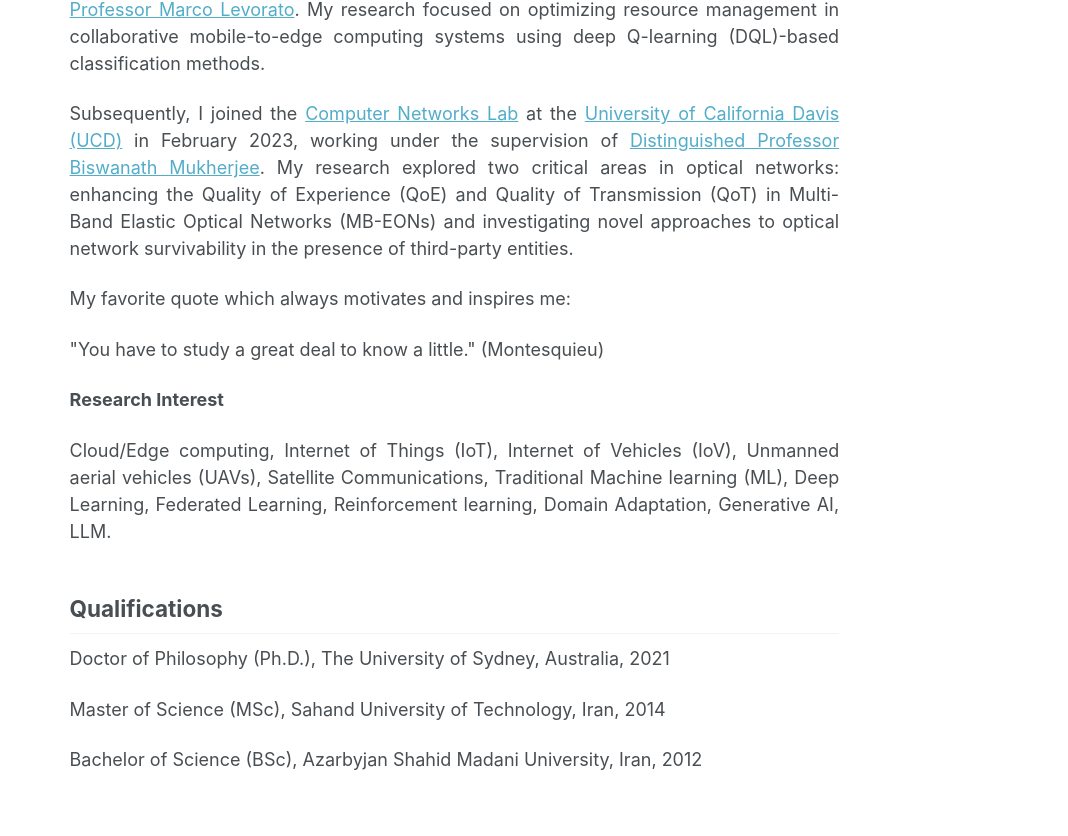
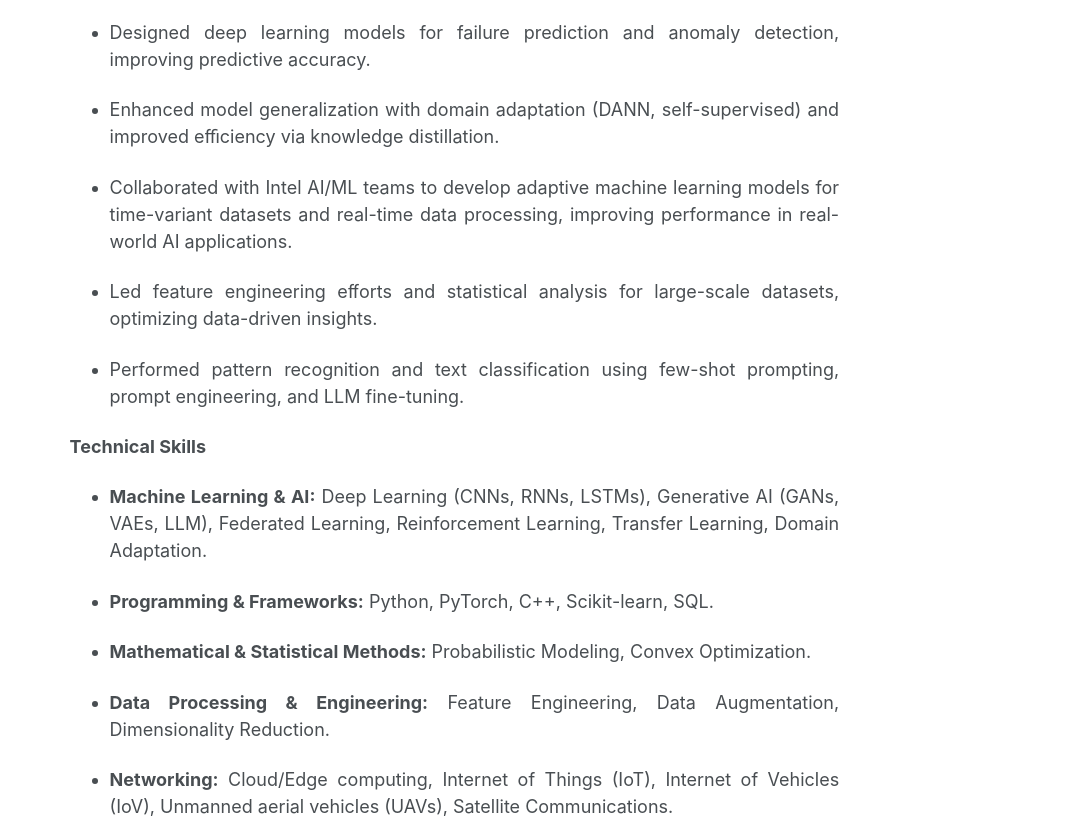
Before and after one commit to foroughshirinabkenar/mysite, a plain HTML site: page index.html in a window 1280 px wide. Shown: the part 404-1240 px from the top of the page, 212-1280 px from the left. Drawn offline with nearby package versions, Linux system fonts and the light colour scheme; some packages are replaced by stand-ins of ours.

Commit message:
index.html

```diff
--- a/index.html
+++ b/index.html
@@ -192,6 +192,7 @@
                         <h1 class="page__title" itemprop="headline">About me</h1>
                     </header>
                     <section class="page__content" itemprop="text">
+                        <!--
                         <p align="justify">I earned my Ph.D. in Electrical and Information Engineering from <a href="https://www.sydney.edu.au/" target="_blank">The University of Sydney</a> (March 2018 – December 2021), under the supervision of <a href="https://www.sydney.edu.au/engineering/about/our-people/academic-staff/abbas-jamalipour.html" target="_blank">Professor Abbas Jamalipour</a> at the <a href="https://www.sydney.edu.au/engineering/our-research/internet-of-things/centre-for-iot-and-telecommunications/our-research-wireless-networking.html">Wireless Networking Group (WiNG)</a>. My research focused on meeting diverse quality of service (QoS) requirements—such as energy efficiency, delay, and throughput—in edge computing-enabled Internet of Things (IoT) networks.</p>
 
                         <p align="justify">After completing my Ph.D., I held two postdoctoral research positions. From February 2022 to January 2023, I was a postdoctoral scholar in the <a href="https://iasl.ics.uci.edu/" target="_blank">Intelligent and Autonomous Systems Lab (IASL)</a> at the <a href="https://uci.edu/" target="_blank">University of California Irvine (UCI)</a>, under the supervision of <a href="https://iasl.ics.uci.edu/people/marco-levorato/" target="_blank">Professor Marco Levorato</a>. My research focused on optimizing resource management in collaborative mobile-to-edge computing systems using deep Q-learning (DQL)-based classification methods.</p>
@@ -201,9 +202,39 @@
                         <p>My favorite quote which always motivates and inspires me:</p>
 
                         <p>"You have to study a great deal to know a little." (Montesquieu)</p>
+                        -->
 
-                        <p><strong>Research Interest</strong></p>
-                        <p align="justify">Cloud/Edge computing, Internet of Things (IoT), Internet of Vehicles (IoV), Unmanned aerial vehicles (UAVs), Satellite Communications, Traditional Machine learning (ML), Deep Learning, Federated Learning, Reinforcement learning, Domain Adaptation, Generative AI, LLM.</p>
+                        <p align="justify">I am an AI/ML and Networking engineer and researcher with expertise in deep learning, generative AI, domain adaptation, and
+                            wireless/optical communications and networks. I am experienced in developing cutting-edge AI models and fine-tuning LLMs for optimization and
+                            decision-making in dynamic environments. I have strong programming skills in Python and PyTorch, with a deep passion to advance ML techniques and apply them to
+                            real-world challenges. Quick to adapt to new technologies with strong problem-solving and collaboration skills.</p>
+
+                        <p align="justify">During my career, I have done extensive research on AI/ML techniques:</p>
+
+                        <ul>
+                          <li><p align="justify">Designed deep learning models for failure prediction and anomaly detection, improving predictive accuracy.</p></li>
+                          <li><p align="justify">Enhanced model generalization with domain adaptation (DANN, self-supervised) and improved eﬃciency via knowledge distillation.</li>
+                          <li><p align="justify">Collaborated with Intel AI/ML teams to develop adaptive machine learning models for time-variant datasets and real-time data processing,
+                              improving performance in real-world AI applications.</p></li>
+                          <li><p align="justify">Led feature engineering eﬀorts and statistical analysis for large-scale datasets, optimizing data-driven insights.</p></li>
+                          <li><p align="justify">Performed pattern recognition and text classification using few-shot prompting, prompt engineering, and LLM fine-tuning.</p></li>
+                        </ul>
+
+                        <p><strong>Technical Skills</strong></p>
+                        <!-- <p align="justify">Cloud/Edge computing, Internet of Things (IoT), Internet of Vehicles (IoV), Unmanned aerial vehicles (UAVs),
+                        Satellite Communications, Traditional Machine learning (ML), Deep Learning, Federated Learning, Reinforcement learning, Domain Adaptation,
+                        Generative AI, LLM.</p>-->
+
+                        <ul>
+                          <li><p align="justify"><b>Machine Learning & AI:</b> Deep Learning (CNNs, RNNs, LSTMs), Generative AI (GANs, VAEs, LLM), Federated Learning,
+                              Reinforcement Learning, Transfer Learning, Domain Adaptation.</p></li>
+                          <li><p align="justify"><b>Programming & Frameworks:</b> Python, PyTorch, C++, Scikit-learn, SQL.</li>
+                          <li><p align="justify"><b>Mathematical & Statistical Methods:</b> Probabilistic Modeling, Convex Optimization.</p></li>
+                          <li><p align="justify"><b>Data Processing & Engineering:</b> Feature Engineering, Data Augmentation, Dimensionality Reduction.</p></li>
+                          <li><p align="justify"><b>Networking:</b> Cloud/Edge computing, Internet of Things (IoT), Internet of Vehicles (IoV), Unmanned aerial vehicles (UAVs),
+                              Satellite Communications.</p></li>
+                        </ul>
+
                         <footer class="page__meta"></footer>
 
                         <h2>Qualifications</h2>
```
